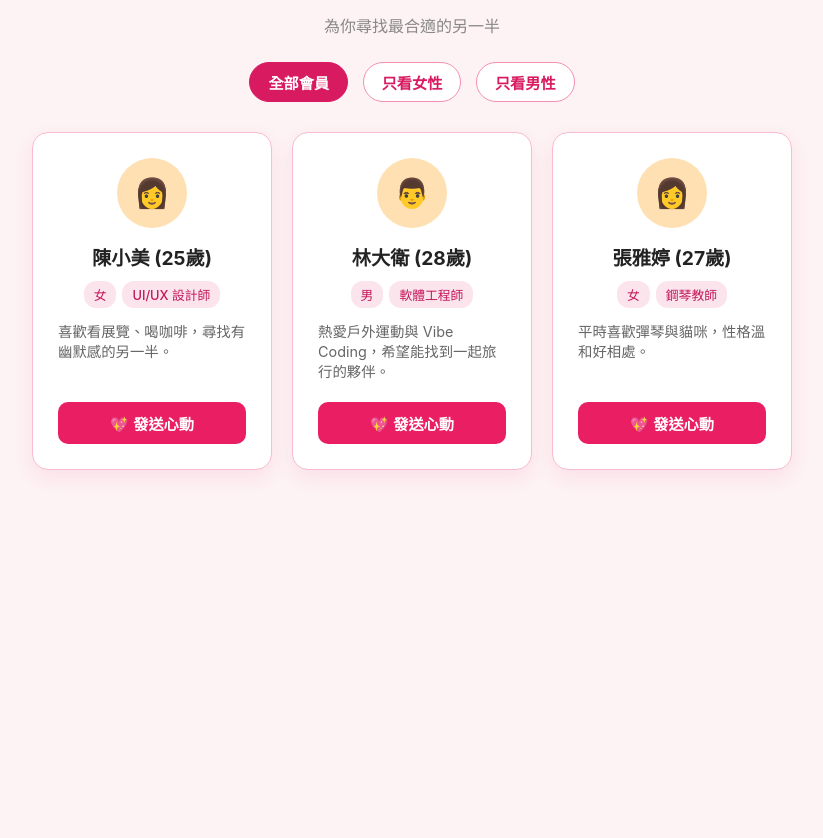
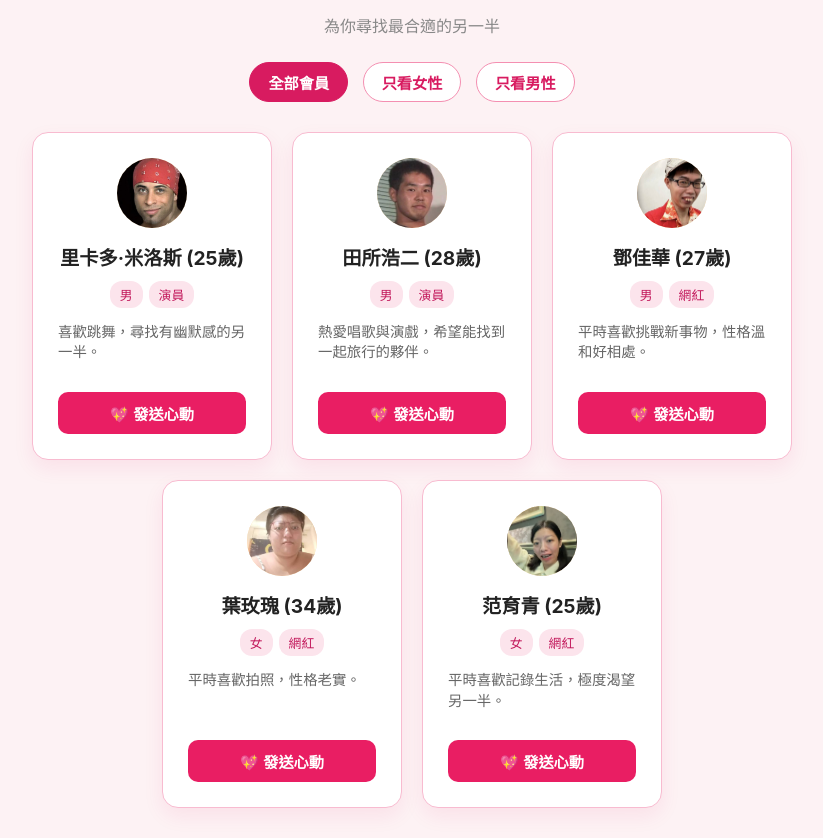
Before and after one commit to youmingjie23-glitch/soft, a plain HTML site: page index.html in a window 1280 px wide. Shown: the part 108-946 px from the top of the page, without its empty margins (228-1051 px from the left). Before the commit the page ends 800 px from the top, so only its background shows below. Drawn offline with Linux system fonts and the light colour scheme.

Commit message:
feat: add user profile images

```diff
--- a/index.html
+++ b/index.html
@@ -39,18 +39,64 @@
     </div>
 
     <script>
+       // 1. 設定你的圖片相對路徑（假設你放在 images 資料夾下）
         const profiles = [
-            {"id": 1, "name": "陳小美", "gender": "女", "age": 25, "occupation": "UI/UX 設計師", "bio": "喜歡看展覽、喝咖啡，尋找有幽默感的另一半。"},
-            {"id": 2, "name": "林大衛", "gender": "男", "age": 28, "occupation": "軟體工程師", "bio": "熱愛戶外運動與 Vibe Coding，希望能找到一起旅行的夥伴。"},
-            {"id": 3, "name": "張雅婷", "gender": "女", "age": 27, "occupation": "鋼琴教師", "bio": "平時喜歡彈琴與貓咪，性格溫和好相處。"}
+            {
+                "id": 1,
+                "name": "里卡多·米洛斯",
+                "gender": "男",
+                "age": 25,
+                "occupation": "演員",
+                "avatar": "images/里卡多·米洛斯.jpg", // 👈 修改為你的圖片檔名
+                "bio": "喜歡跳舞，尋找有幽默感的另一半。"
+            },
+            {
+                "id": 2,
+                "name": "田所浩二",
+                "gender": "男",
+                "age": 28,
+                "occupation": "演員",
+                "avatar": "images/野獸.png",  // 👈 修改為你的圖片檔名
+                "bio": "熱愛唱歌與演戲，希望能找到一起旅行的夥伴。"
+            },
+            {
+                "id": 3,
+                "name": "鄧佳華",
+                "gender": "男",
+                "age": 27,
+                "occupation": "網紅",
+                "avatar": "images/鄧佳華.jpg", // 👈 修改為你的圖片檔名
+                "bio": "平時喜歡挑戰新事物，性格溫和好相處。"
+            },
+            {
+                "id": 4,
+                "name": "葉玫瑰",
+                "gender": "女",
+                "age": 34,
+                "occupation": "網紅",
+                "avatar": "images/葉玫瑰.jpg", // 👈 修改為你的圖片檔名
+                "bio": "平時喜歡拍照，性格老實。"
+            },
+            {
+                "id": 5,
+                "name": "范育青",
+                "gender": "女",
+                "age": 25,
+                "occupation": "網紅",
+                "avatar": "images/范育青.jpg", // 👈 修改為你的圖片檔名
+                "bio": "平時喜歡記錄生活，極度渴望另一半。"
+            }
         ];
 
+        // 2. 修改渲染卡片的 HTML，改為讀取 <img> 標籤
         function renderProfiles(list) {
             const grid = document.getElementById('cardGrid');
             grid.innerHTML = list.map(person => `
                 <div class="card">
                     <div>
-                        <div class="avatar">${person.gender === '女' ? '👩' : '👨'}</div>
+                        <div class="avatar">
+                            <img src="${person.avatar}" alt="${person.name}" style="width:100%; height:100%; border-radius:50%; object-fit:cover;">
+                        </div>
                         <h3>${person.name} (${person.age}歲)</h3>
                         <div class="tags">
                             <span class="tag">${person.gender}</span>
```
Also changed, not shown: images/范育青.jpg (added), images/葉玫瑰.jpg (added), images/鄧佳華.jpg (added), images/里卡多·米洛斯.jpg (added), images/野獸.png (added).
